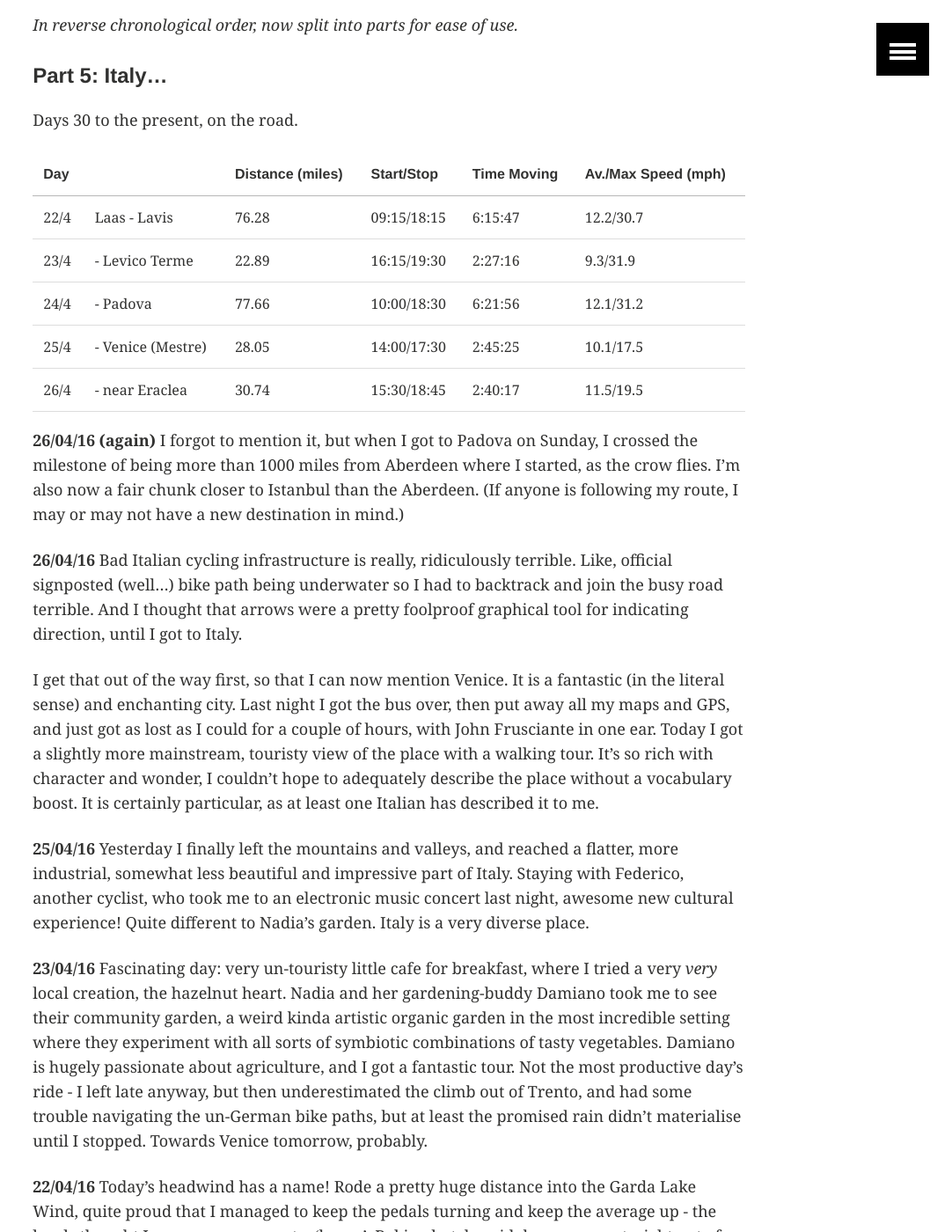
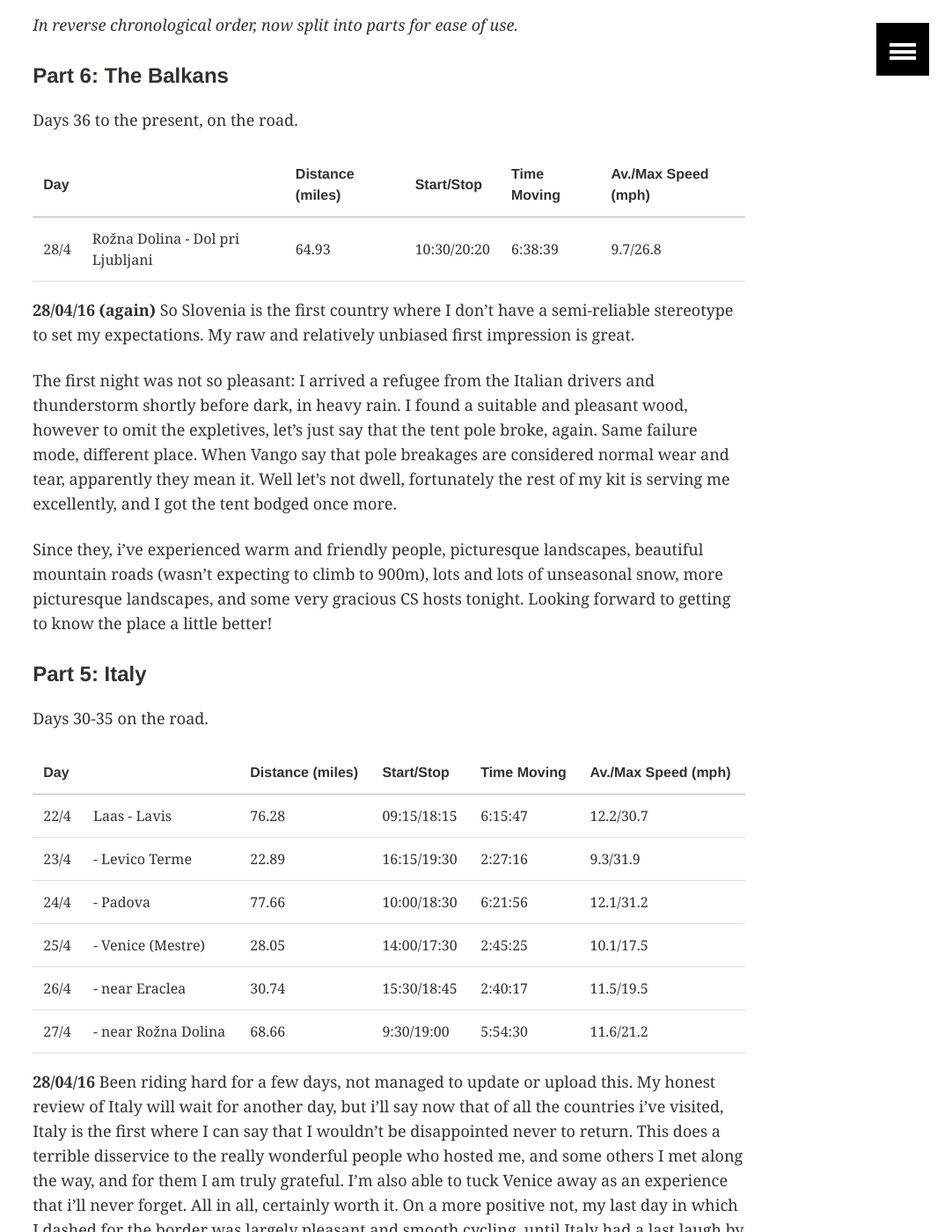
Before and after one commit to ArthurStart/git-blog, a Jekyll site: the page built from _posts/touring/2016-03-24-Quick-Update.md, in a window 1280 px wide and 1400 px high, scrolled down 259 px. Shown: the whole window at 88% size, without its empty margins (198-1280 px from the left). Built offline with Jekyll 4.4.1, drawn with Linux system fonts in a browser that asks for light colours; comment, search, counter and statistics services are not loaded; some of the changed text lies outside the part shown.

Commit message:
Update from Dol pri Ljubljani

```diff
--- a/_posts/touring/2016-03-24-Quick-Update.md
+++ b/_posts/touring/2016-03-24-Quick-Update.md
@@ -10,8 +10,22 @@ image:
 
 *In reverse chronological order, now split into parts for ease of use.*
 
-#### Part 5: Italy...
-Days 30 to the present, on the road.
+#### Part 6: The Balkans
+Days 36 to the present, on the road.
+
+| Day | | Distance (miles) | Start/Stop | Time Moving | Av./Max Speed (mph) |
+| --- | ---------------- | ----------  | ----------- | ----------------- |
+| 28/4 | Rožna Dolina - Dol pri Ljubljani | 64.93 | 10:30/20:20 | 6:38:39 | 9.7/26.8 |
+
+**28/04/16 (again)**
+So Slovenia is the first country where I don't have a semi-reliable stereotype to set my expectations. My raw and relatively unbiased first impression is great.
+
+The first night was not so pleasant: I arrived a refugee from the Italian drivers and thunderstorm shortly before dark, in heavy rain. I found a suitable and pleasant wood, however to omit the expletives, let's just say that the tent pole broke, again. Same failure mode, different place. When Vango say that pole breakages are considered normal wear and tear, apparently they mean it. Well let's not dwell, fortunately the rest of my kit is serving me excellently, and I got the tent bodged once more.
+
+Since they, i've experienced warm and friendly people, picturesque landscapes, beautiful mountain roads (wasn't expecting to climb to 900m), lots and lots of unseasonal snow, more picturesque landscapes, and some very gracious CS hosts tonight. Looking forward to getting to know the place a little better!
+
+#### Part 5: Italy
+Days 30-35 on the road.
 
 | Day | | Distance (miles) | Start/Stop | Time Moving | Av./Max Speed (mph) |
 | --- | ---------------- | ----------  | ----------- | ----------------- |
@@ -20,6 +34,10 @@ Days 30 to the present, on the road.
 | 24/4 | - Padova        | 77.66 | 10:00/18:30 | 6:21:56 | 12.1/31.2 |
 | 25/4 | - Venice (Mestre) | 28.05 | 14:00/17:30 | 2:45:25 | 10.1/17.5 |
 | 26/4 | - near Eraclea  | 30.74 | 15:30/18:45 | 2:40:17 | 11.5/19.5 |
+| 27/4 | - near Rožna Dolina | 68.66 | 9:30/19:00 | 5:54:30 | 11.6/21.2 |
+
+**28/04/16**
+Been riding hard for a few days, not managed to update or upload this. My honest review of Italy will wait for another day, but i'll say now that of all the countries i've visited, Italy is the first where I can say that I wouldn't be disappointed never to return. This does a terrible disservice to the really wonderful people who hosted me, and some others I met along the way, and for them I am truly grateful. I'm also able to tuck Venice away as an experience that i'll never forget. All in all, certainly worth it. On a more positive not, my last day in which I dashed for the border was largely pleasant and smooth cycling, until Italy had a last laugh by throwing a little thunderstorm my way. Arrivederci Italy, perhaps.
 
 **26/04/16 (again)**
 I forgot to mention it, but when I got to Padova on Sunday, I crossed the milestone of being more than 1000 miles from Aberdeen where I started, as the crow flies. I'm also now a fair chunk closer to Istanbul than the Aberdeen. (If anyone is following my route, I may or may not have a new destination in mind.)
```
